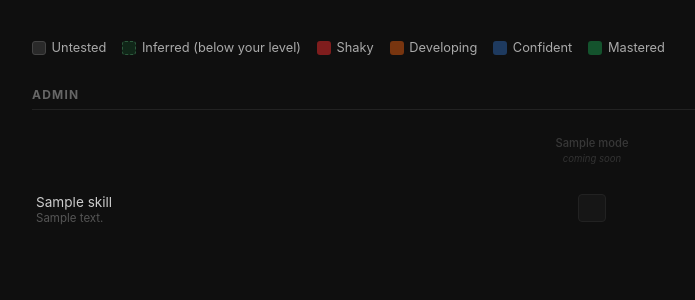
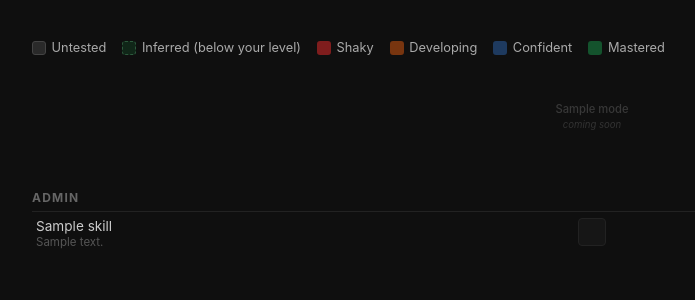
Before and after one commit to ezl/spanishtutor, a Django app: template learner/templates/learner/progress.html in a window 1280 px wide. Shown: the part 138-438 px from the top of the page, without its empty margins (158-853 px from the left). Run offline with Django 4.2, Linux system fonts and the light colour scheme; the template is opened without the code that fills it: most values are stand-ins (such as "Sample title", 1, 10 or a date in 2020).

Commit message:
Fix progress grid column alignment — single table with colgroup
Replaced per-CEFR-section tables with a single table and colgroup,
so skill/mode columns stay aligned across all levels. CEFR headings
are now spanning tr rows inside tbody.

Co-Authored-By: Claude Sonnet 4.6 <noreply@anthropic.com>

```diff
--- a/learner/templates/learner/progress.html
+++ b/learner/templates/learner/progress.html
@@ -64,30 +64,24 @@
     .dot.confident  { background: #1e3a5f; }
     .dot.mastered   { background: #14532d; }
 
-    .cefr-section { margin-bottom: 2.5rem; }
-    .cefr-heading {
-      font-size: 0.75rem;
-      font-weight: 700;
-      letter-spacing: 0.1em;
-      text-transform: uppercase;
-      color: #666;
-      margin-bottom: 0.75rem;
-      padding-bottom: 0.4rem;
-      border-bottom: 1px solid #222;
+    table {
+      width: 100%;
+      border-collapse: collapse;
+      table-layout: fixed;
     }
-
-    table { width: 100%; border-collapse: collapse; }
+    col.skill-col { width: 220px; }
+    col.mode-col  { width: auto; }
 
     thead th {
       font-size: 0.7rem;
       font-weight: 500;
       color: #666;
       text-align: center;
-      padding: 0 0.25rem 0.5rem;
+      padding: 0 0.25rem 0.75rem;
       white-space: pre-line;
       line-height: 1.3;
     }
-    thead th.skill-col { text-align: left; width: 220px; }
+    thead th.skill-col { text-align: left; }
     thead th.inactive-col { color: #383838; }
     thead th.inactive-col .future-tag {
       display: block;
@@ -96,6 +90,16 @@
       font-weight: 400;
       margin-top: 2px;
       font-style: italic;
+    }
+
+    tr.cefr-heading-row td {
+      font-size: 0.75rem;
+      font-weight: 700;
+      letter-spacing: 0.1em;
+      text-transform: uppercase;
+      color: #666;
+      padding: 2rem 0 0.4rem;
+      border-bottom: 1px solid #222;
     }
 
     tbody tr:hover { background: #161616; }
@@ -108,11 +112,15 @@
       font-size: 0.85rem;
       color: #ccc;
       padding-right: 1rem;
+      overflow: hidden;
+      text-overflow: ellipsis;
+      white-space: nowrap;
     }
     td.skill-name .desc {
       font-size: 0.72rem;
       color: #555;
       margin-top: 1px;
+      white-space: normal;
     }
     td.cell { text-align: center; }
 
@@ -166,11 +174,11 @@
     <div class="legend-item"><div class="dot mastered"></div> Mastered</div>
   </div>
 
-  {% for level in levels %}
-  <div class="cefr-section">
-    <div class="cefr-heading">{{ level.level }}</div>
   <table>
-      {% if forloop.first %}
+    <colgroup>
+      <col class="skill-col">
+      {% for mode in modes %}<col class="mode-col">{% endfor %}
+    </colgroup>
     <thead>
       <tr>
         <th class="skill-col"></th>
@@ -181,8 +189,11 @@
         {% endfor %}
       </tr>
     </thead>
-      {% endif %}
     <tbody>
+    {% for level in levels %}
+      <tr class="cefr-heading-row">
+        <td colspan="{{ modes|length|add:1 }}">{{ level.level }}</td>
+      </tr>
       {% for row in level.rows %}
       <tr>
         <td class="skill-name">
@@ -200,10 +211,9 @@
         {% endfor %}
       </tr>
       {% endfor %}
+    {% endfor %}
     </tbody>
   </table>
-  </div>
-  {% endfor %}
 
 {% endif %}
 </div>
```
Lines whose indentation alone changed are shown as unchanged.
